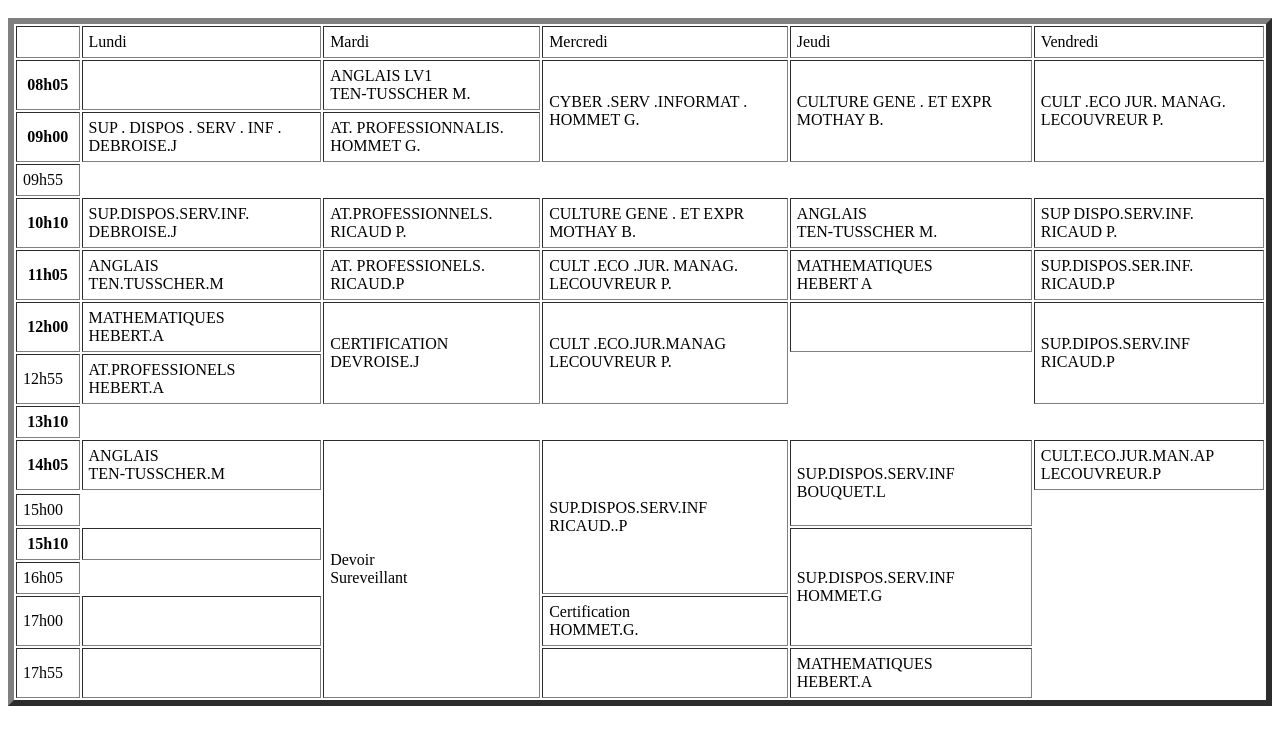
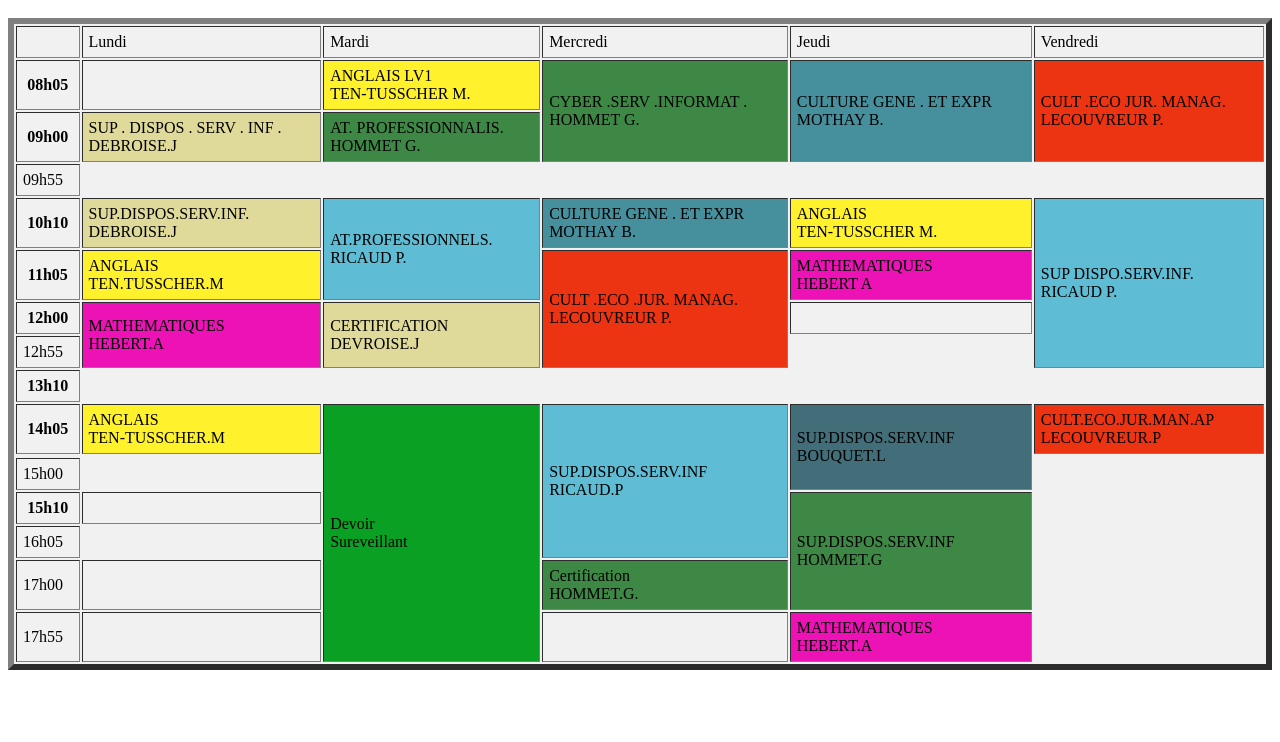
Before and after one commit to thomasjaffre/html, a plain HTML site: page index.html in a window 1280 px wide. Shown: the part 58-800 px from the top of the page. Drawn offline with Linux system fonts and the light colour scheme.

Commit message:
Add files via upload

```diff
--- a/index.html
+++ b/index.html
@@ -3,7 +3,7 @@
 <body>
 <h1>Emploi du temps - SIO1 - 2020-2021 (Semestre 1)</h1>
 
-<table border ="6"  cellpadding="6" width="100%">
+<table style="background-color: rgb(241, 241, 241);"border ="6"  cellpadding="6" width="100%">
 <tr>
 <th></th>
 <td>Lundi</td>
@@ -15,15 +15,15 @@
 <tr>
 <th class="time min55">08h05</th>
 <td class="white"></td>
-<td class="yellow">ANGLAIS LV1 <br/>TEN-TUSSCHER M.</td>
-<td rowspan="2">CYBER .SERV .INFORMAT . <br/>HOMMET G.</td>
-<td rowspan="2">CULTURE GENE . ET EXPR <br/>MOTHAY B.</td>
-<td rowspan="2">CULT .ECO JUR. MANAG. <br/>LECOUVREUR P.</td>
+<td style="background-color: #fff12b">ANGLAIS LV1 <br/>TEN-TUSSCHER M.</td>
+<td rowspan="2" style="background-color: #3e8845">CYBER .SERV .INFORMAT . <br/>HOMMET G.</td>
+<td rowspan="2" style="background-color: #468f9c">CULTURE GENE . ET EXPR <br/>MOTHAY B.</td>
+<td rowspan="2" style="background-color: #ec3312">CULT .ECO JUR. MANAG. <br/>LECOUVREUR P.</td>
 </tr>
 <tr>
 <th class="time min55">09h00</th>
-<td>SUP . DISPOS . SERV . INF . <br/> DEBROISE.J </td>
-<td>AT. PROFESSIONNALIS. <br/>HOMMET G.</td>
+<td style="background-color: #dfda99">SUP . DISPOS . SERV . INF . <br/> DEBROISE.J </td>
+<td style="background-color: #3e8845">AT. PROFESSIONNALIS. <br/>HOMMET G.</td>
 </tr>
 <tr>
 <td class="time">09h55</td>
@@ -31,31 +31,26 @@
 </tr>
 <tr>
 <th class="time min55">10h10</th>
-<td>SUP.DISPOS.SERV.INF. <br/>DEBROISE.J</td>
-<td>AT.PROFESSIONNELS. <br/> RICAUD P.</td>
-<td>CULTURE GENE . ET EXPR <br/> MOTHAY B.</td>
-<td>ANGLAIS <br/> TEN-TUSSCHER M.</td>
-<td>SUP DISPO.SERV.INF. <br/> RICAUD P.</td>
+<td style="background-color: #dfda99">SUP.DISPOS.SERV.INF. <br/>DEBROISE.J</td>
+<td rowspan="2" style="background-color: #5ebdd4" >AT.PROFESSIONNELS. <br/> RICAUD P.</td>
+<td style="background-color: #468f9c">CULTURE GENE . ET EXPR <br/> MOTHAY B.</td>
+<td style="background-color: #fff12b">ANGLAIS <br/> TEN-TUSSCHER M.</td>
+<td rowspan="4" style="background-color: #5ebdd4">SUP DISPO.SERV.INF. <br/> RICAUD P.</td>
 </tr>
 <tr>
 <th class="time min55">11h05</th>
-<td> ANGLAIS <br/> TEN.TUSSCHER.M</td>
-<td> AT. PROFESSIONELS. <br/> RICAUD.P</td>
-<td> CULT .ECO .JUR. MANAG. <br/> LECOUVREUR P.</td>
-<td> MATHEMATIQUES <br/> HEBERT A</td>
-<td> SUP.DISPOS.SER.INF. <br/> RICAUD.P</td>
+<td style="background-color: #fff12b"> ANGLAIS <br/> TEN.TUSSCHER.M</td>
+<td rowspan="3" style="background-color: #ec3312"> CULT .ECO .JUR. MANAG. <br/> LECOUVREUR P.</td>
+<td style="background-color: #ec12b5"> MATHEMATIQUES <br/> HEBERT A</td>
 </tr>
 <tr>
 <th class="time min 55">12h00</th>
-<td> MATHEMATIQUES <br/> HEBERT.A </td>
-<td rowspan="2"> CERTIFICATION <br/> DEVROISE.J </td>
-<td rowspan="2"> CULT .ECO.JUR.MANAG <br/> LECOUVREUR P. </td>
+<td rowspan="2" style="background-color: #ec12b5"> MATHEMATIQUES <br/> HEBERT.A </td>
+<td rowspan="2" style="background-color: #dfda99"> CERTIFICATION <br/> DEVROISE.J </td>
 <td></td>
-<td rowspan="2"> SUP.DIPOS.SERV.INF <br/> RICAUD.P </td>
 </tr>
 <tr>
 <td class="time">12h55</td>
-<td> AT.PROFESSIONELS <br/> HEBERT.A </td>
 </tr>
 <tr>
 <th class="time">13h10</th>
@@ -66,11 +61,11 @@
 
 <tr>
 <th class="time">14h05</th>
-<td> ANGLAIS <br/> TEN-TUSSCHER.M </td>
-<td rowspan="7"> Devoir <br/> Sureveillant </td>
-<td rowspan="5">SUP.DISPOS.SERV.INF <br/> RICAUD..P </td>
-<td rowspan="3">SUP.DISPOS.SERV.INF <br/> BOUQUET.L </td>
-<td>CULT.ECO.JUR.MAN.AP <br/>LECOUVREUR.P </td>
+<td style="background-color: #fff12b"> ANGLAIS <br/> TEN-TUSSCHER.M </td>
+<td rowspan="7" style="background-color: #0aa023"> Devoir <br/> Sureveillant </td>
+<td rowspan="5" style="background-color: #5ebdd4">SUP.DISPOS.SERV.INF <br/> RICAUD.P </td>
+<td rowspan="3" style="background-color: #416e79">SUP.DISPOS.SERV.INF <br/> BOUQUET.L </td>
+<td style="background-color: #ec3312">CULT.ECO.JUR.MAN.AP <br/>LECOUVREUR.P </td>
 
 </tr>
 <tr>
@@ -82,7 +77,7 @@
     <tr>
     <th class="time">15h10</th>
     <td> </td>
-    <td rowspan="3">SUP.DISPOS.SERV.INF <br/> HOMMET.G </td>
+    <td rowspan="3" style="background-color: #3e8845">SUP.DISPOS.SERV.INF <br/> HOMMET.G </td>
     </tr>
     <tr>
     <td class="time">16h05</td>
@@ -90,12 +85,12 @@
     <tr>
     <td class="time">17h00</td>
     <td></td>
-    <td>Certification <br/> HOMMET.G.</td>
+    <td style="background-color: #3e8845">Certification <br/> HOMMET.G.</td>
     </tr>
     <tr>
     <td class="time">17h55</td>
     <td></td>
     <td></td>
-    <td>MATHEMATIQUES <br/> HEBERT.A </td>
+    <td style="background-color: #ec12b5">MATHEMATIQUES <br/> HEBERT.A </td>
     </tr>
     </table>
```
